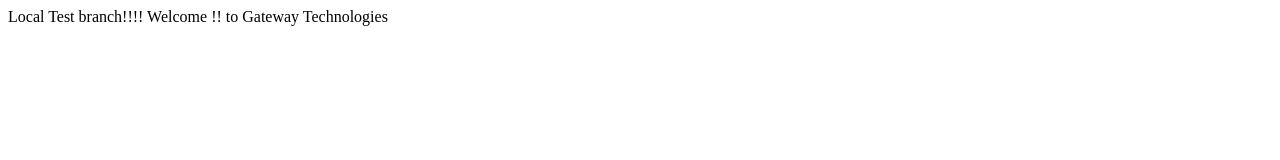
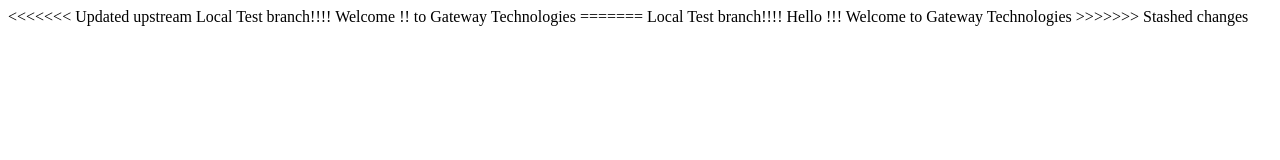
Before and after one commit to Nov-Batch-org/GatewayTech-UI, a plain HTML site: page index.html in a window 1280 px wide. Drawn offline with Linux system fonts and the light colour scheme.

Commit message:
completed the work

```diff
--- a/index.html
+++ b/index.html
@@ -1,5 +1,9 @@
 <html>
 <body>
+<<<<<<< Updated upstream
 <b2> Local Test branch!!!!  Welcome !! to Gateway Technologies </b2>
+=======
+<b2> Local Test branch!!!! Hello !!! Welcome to Gateway Technologies </b2>
+>>>>>>> Stashed changes
 </body>
 </html>
```
Also changed, not shown: about.html (+1 -1 lines).
